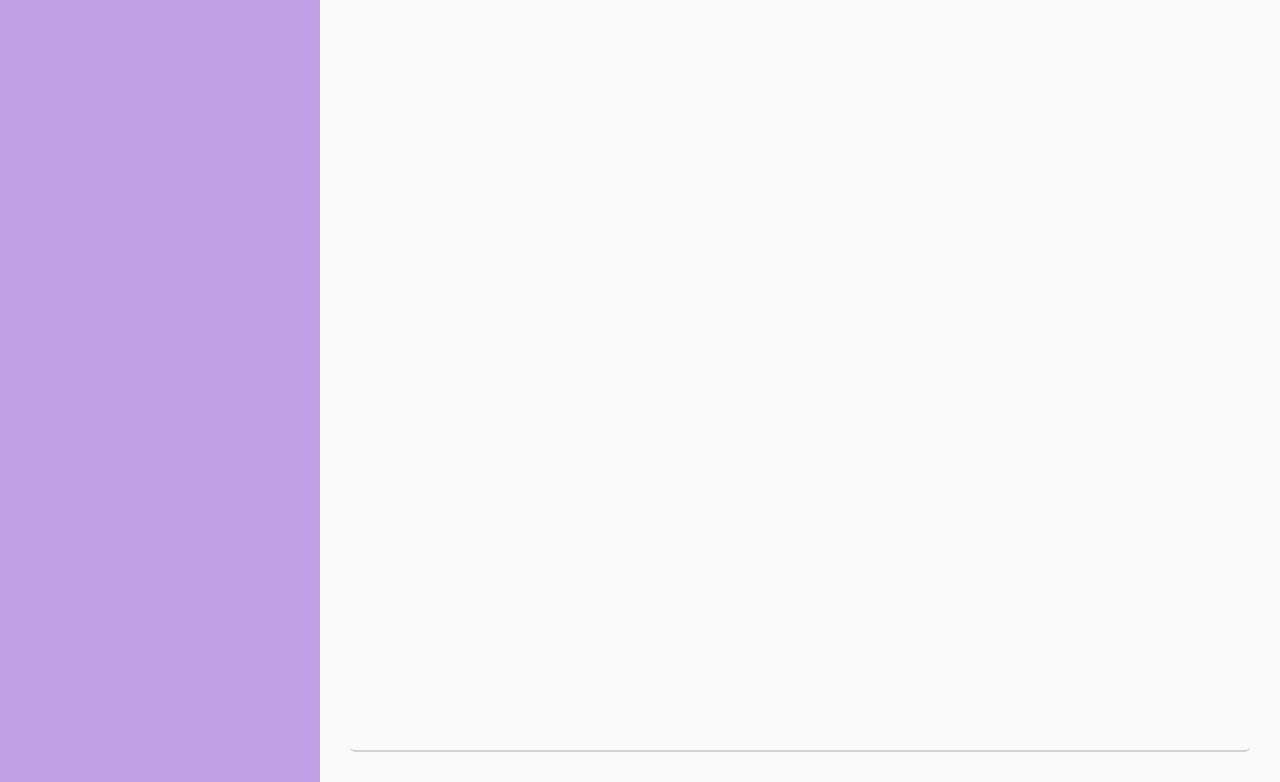
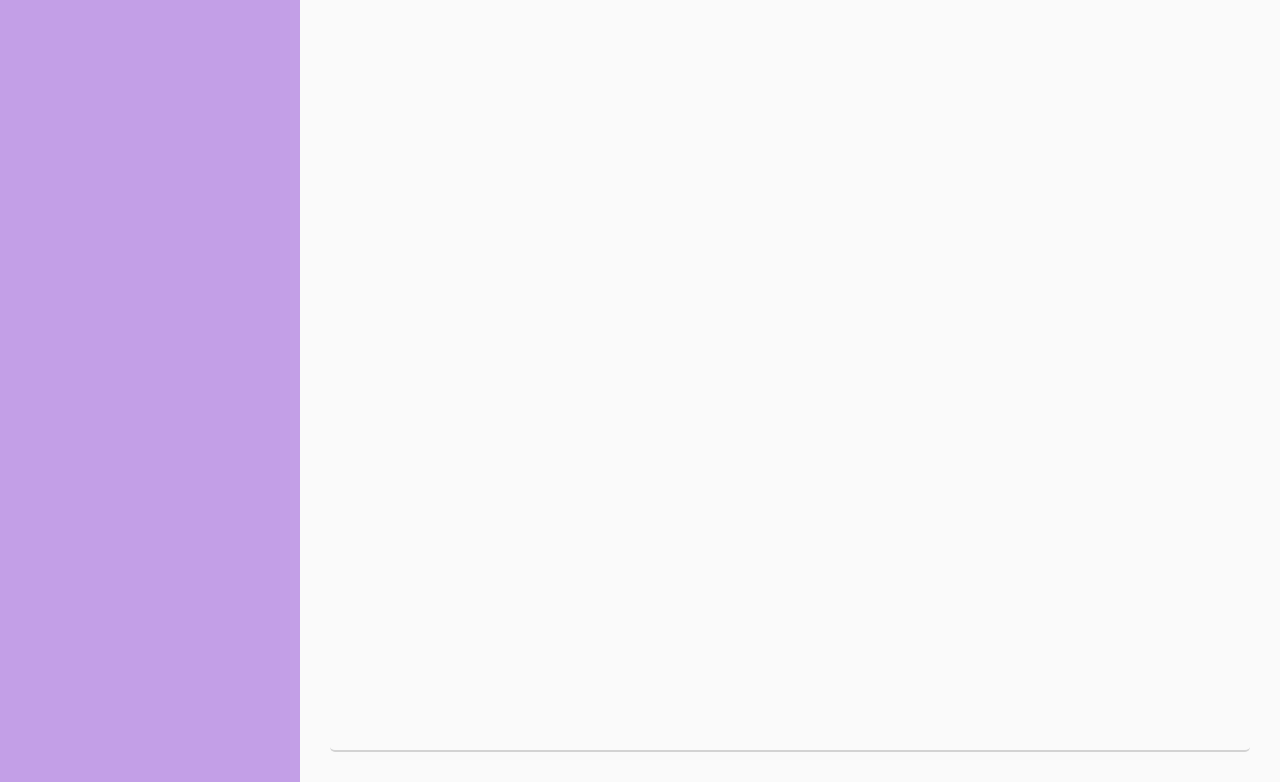
Before and after one commit to KGoerg/odin-todo-list, a website built with webpack: page src/template.html in a window 1280 px wide. Shown: the part 78-860 px from the top of the page. Built offline with nearby package versions, Linux system fonts and the light colour scheme; a web font is replaced by a local one.

Commit message:
Tweak sidebar width

```diff
--- a/src/styles.css
+++ b/src/styles.css
@@ -59,7 +59,7 @@ h1, h2, h3, h4, h5, h6 {
 body {
   background-color: #FAFAFA;
   display: grid;
-  grid-template-columns: 1fr 3fr;
+  grid-template-columns: 300px 1fr;
   min-height: 100vh;
 }
 
@@ -71,8 +71,6 @@ h1 {
 
 #sidebar {
   background-color: rgb(195, 159, 231);
-  min-width: 300px;
-  max-width: 500px;
   padding-left: 20px;
   padding: 20px;
 }
```
